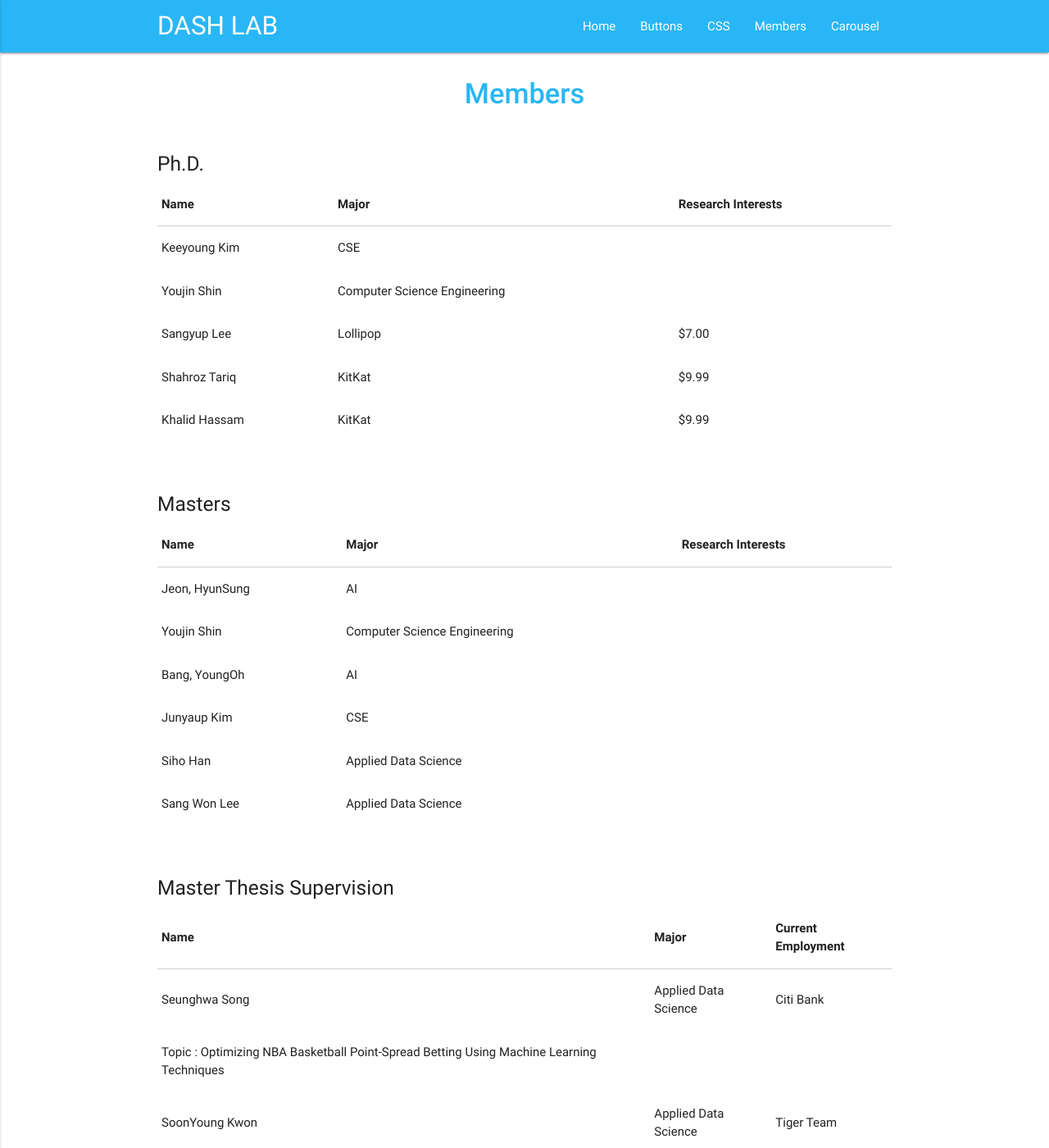
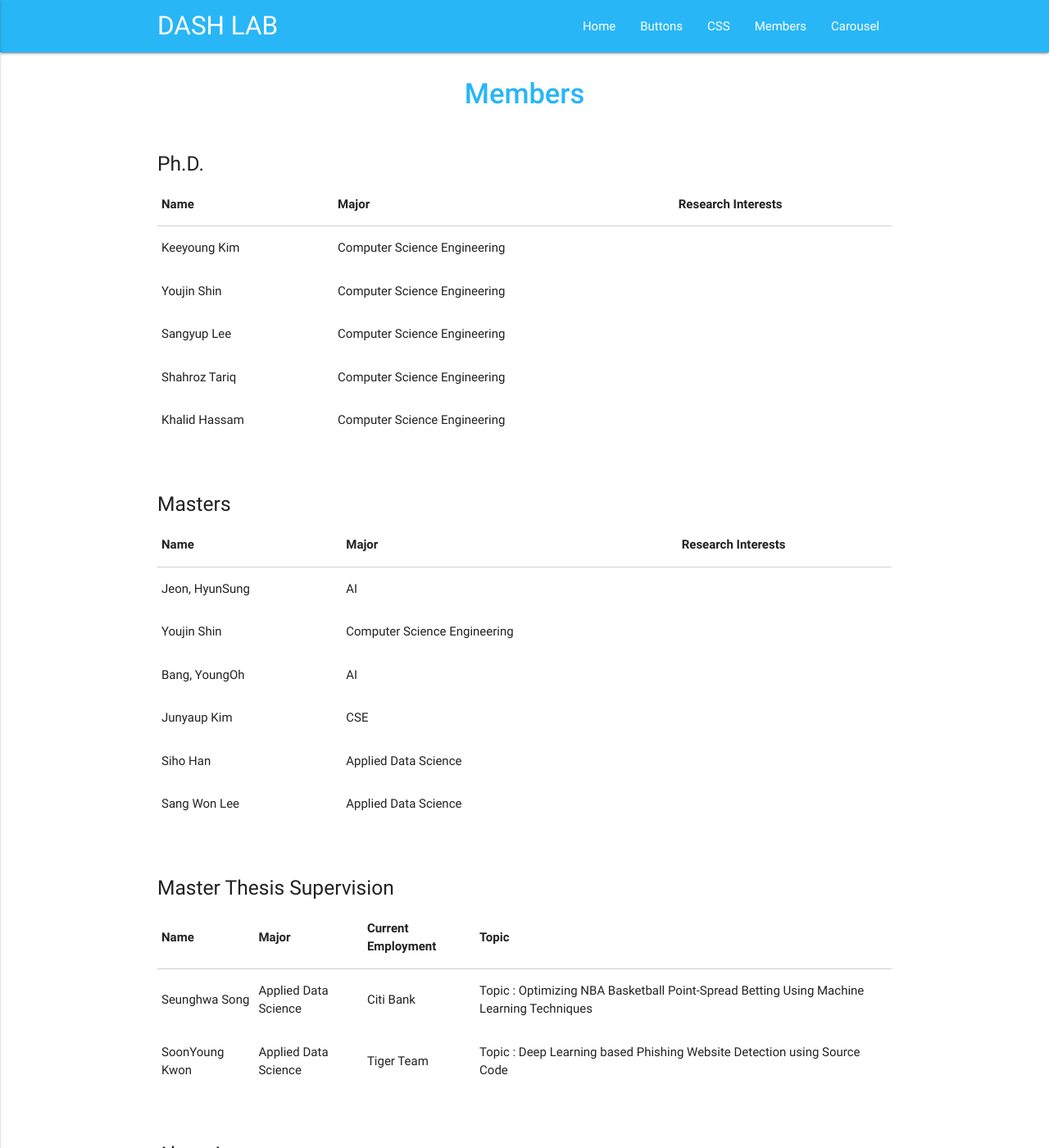
Before and after one commit to s00ne/s00ne.github.io, a Jekyll site: the page built from example3.md, in a window 1280 px wide and 1400 px high. Shown: the whole window at 82% size. Built offline with Jekyll 4.4.1, drawn with Linux system fonts in a browser that asks for light colours.

Commit message:
Update example3.md

```diff
--- a/example3.md
+++ b/example3.md
@@ -21,7 +21,7 @@ permalink: /Members/
               <tbody>
                 <tr>
                   <td>Keeyoung Kim</td>
-                  <td>CSE</td>
+                  <td>Computer Science Engineering</td>
                   <td> </td>
                 </tr>
                 <tr>
@@ -31,18 +31,18 @@ permalink: /Members/
                 </tr>
                 <tr>
                   <td>Sangyup Lee</td>
-                  <td>Lollipop</td>
-                  <td>$7.00</td>
+                  <td>Computer Science Engineering</td>
+                  <td> </td>
                 </tr>
                 <tr>
                   <td>Shahroz Tariq</td>
-                  <td>KitKat</td>
-                  <td>$9.99</td>
+                  <td>Computer Science Engineering</td>
+                  <td> </td>
                 </tr>
                 <tr>
                   <td>Khalid Hassam</td>
-                  <td>KitKat</td>
-                  <td>$9.99</td>
+                  <td>Computer Science Engineering</td>
+                  <td> </td>
                 </tr>
               </tbody>
             </table>
@@ -110,6 +110,7 @@ permalink: /Members/
                     <th>Name</th>
                     <th>Major</th>
                     <th>Current Employment</th>
+                    <th>Topic</th>
                 </tr>
               </thead>
               <tbody>
@@ -117,16 +118,12 @@ permalink: /Members/
                   <td>Seunghwa Song</td>
                   <td>Applied Data Science</td>
                   <td>Citi Bank</td>
-                </tr>
-                <tr>
-                    <td>Topic : Optimizing NBA Basketball Point-Spread Betting Using Machine Learning Techniques</td>
+                  <td>Topic : Optimizing NBA Basketball Point-Spread Betting Using Machine Learning Techniques</td>
                 </tr>
                 <tr>
                   <td>SoonYoung Kwon</td>
                   <td>Applied Data Science</td>
                   <td>Tiger Team</td>
-                </tr>
-                <tr>
                   <td>Topic : Deep Learning based Phishing Website Detection using Source Code</td>
                 </tr>
               </tbody>
```
